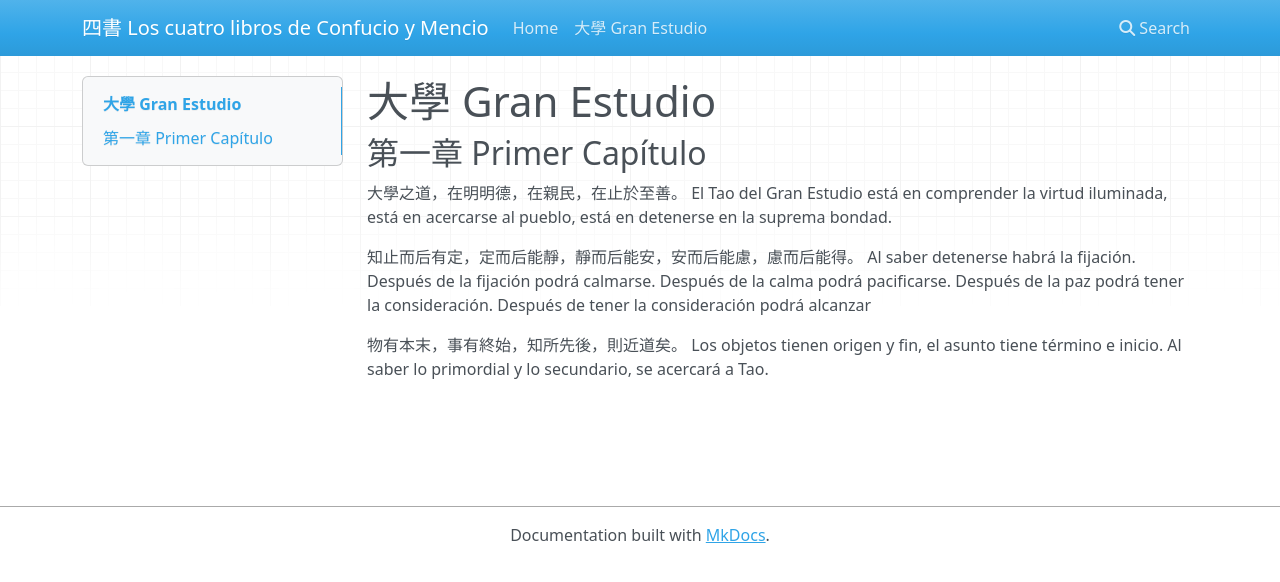
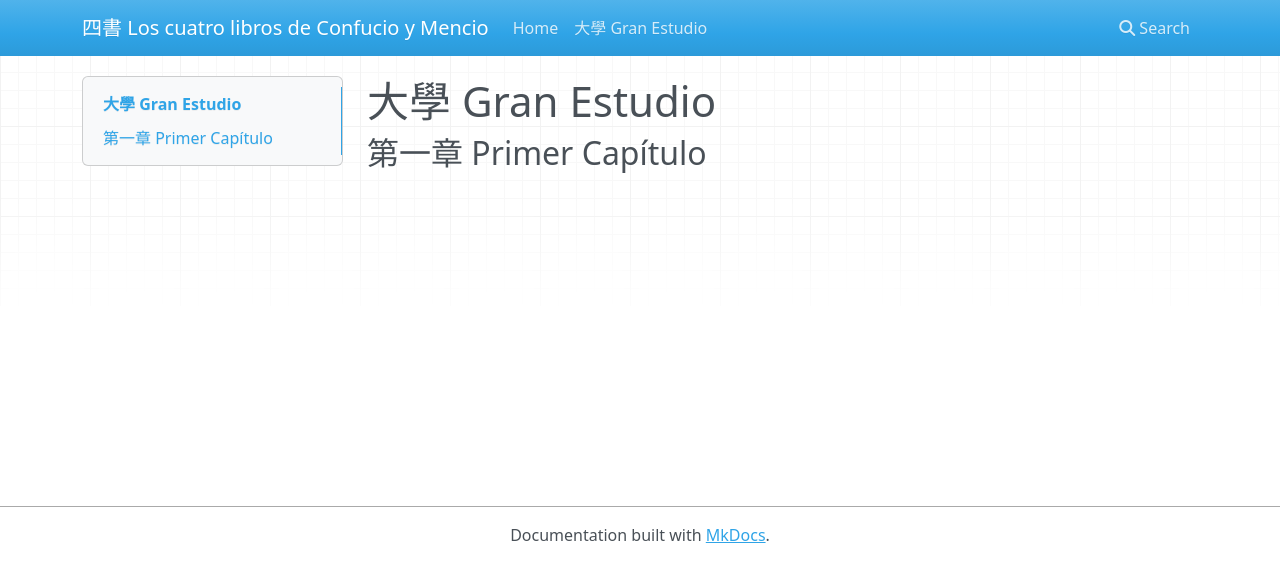
Before and after one commit to kuolunlo/confucio_mencio, an MkDocs documentation site: the page built from docs/granEstudio.md, in a window 1280 px wide. Shown: the top 582 px of the page. Built offline with MkDocs 1.6.1, drawn with Linux system fonts in a browser that asks for light colours; nearby versions of some CDN libraries; old or Windows-style settings are respelled for this version of MkDocs.

Commit message:
Update granEstudio.md

```diff
--- a/docs/granEstudio.md
+++ b/docs/granEstudio.md
@@ -1,12 +1,3 @@
 # 大學 Gran Estudio
 
 ## 第一章 Primer Capítulo
-
-大學之道，在明明德，在親民，在止於至善。
-El Tao del Gran Estudio está en comprender la virtud iluminada, está en acercarse al pueblo, está en detenerse en la suprema bondad.
-
-知止而后有定，定而后能靜，靜而后能安，安而后能慮，慮而后能得。
-Al saber detenerse habrá la fijación. Después de la fijación podrá calmarse. Después de la calma podrá pacificarse. Después de la paz podrá tener la consideración. Después de tener la consideración podrá alcanzar
-
-物有本末，事有終始，知所先後，則近道矣。
-Los objetos tienen origen y fin, el asunto tiene término e inicio. Al saber lo primordial y lo secundario, se acercará a Tao.
```
